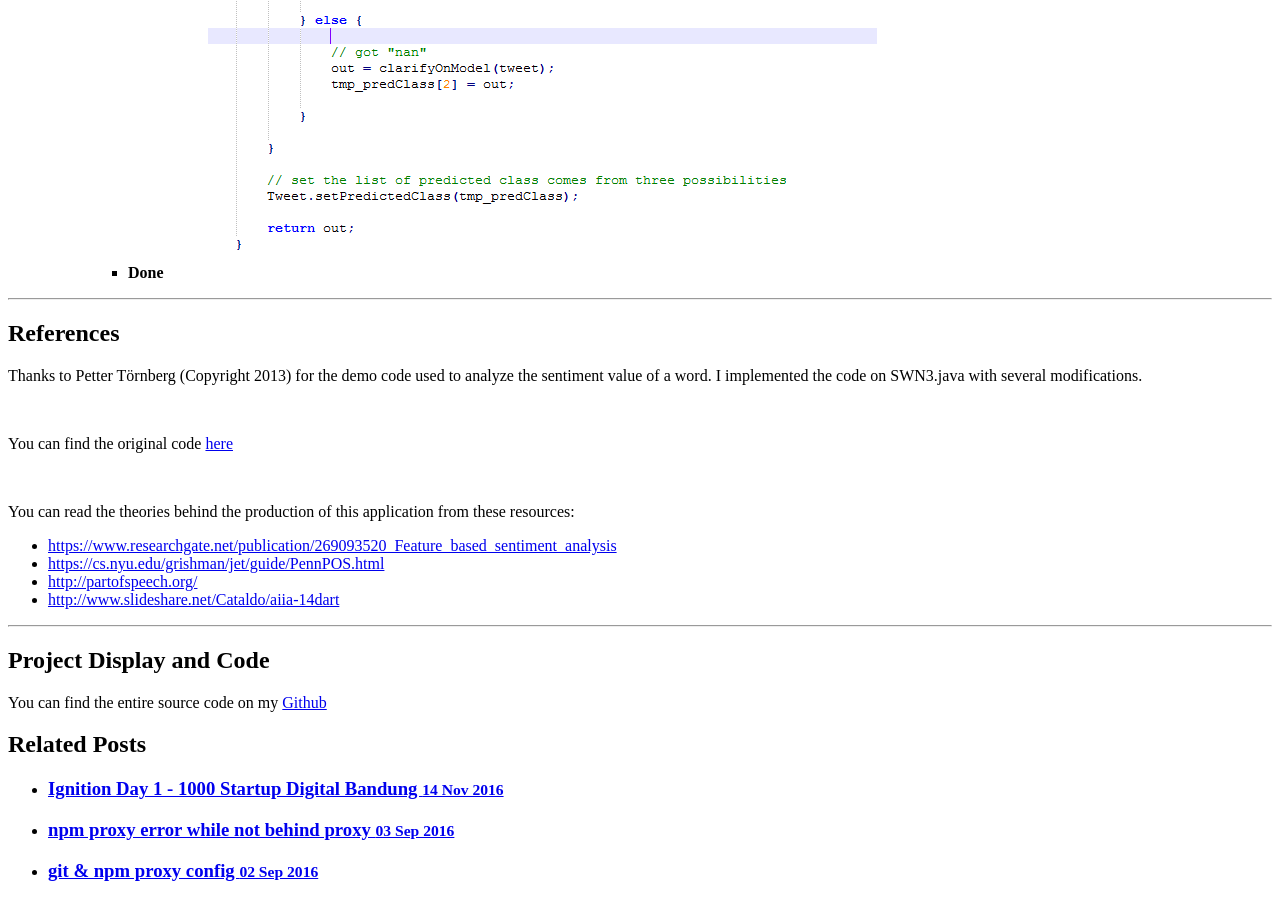
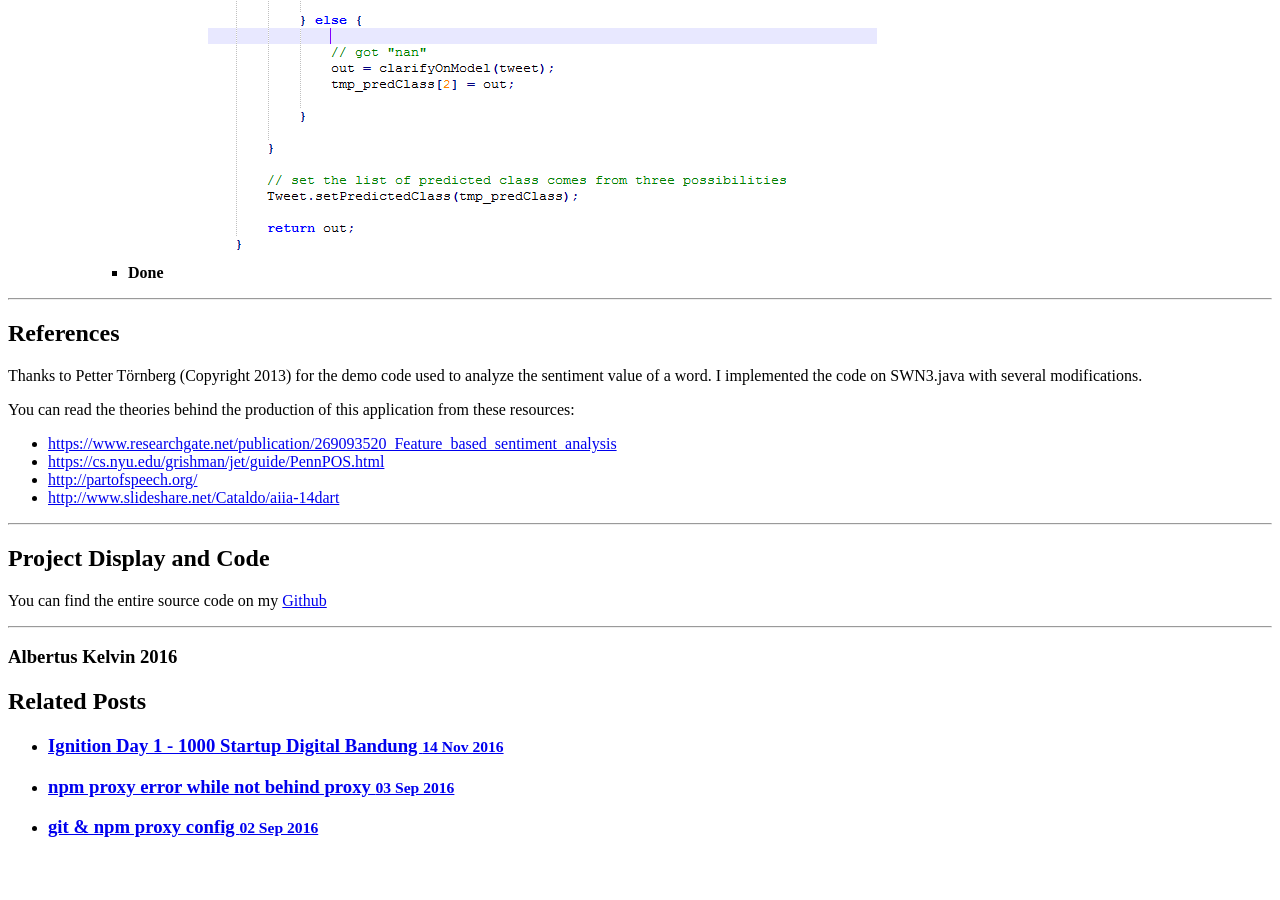
Before and after one commit to albertusk95/albertusk95.github.io, a Jekyll site: the page built from _posts/DataMining/2016-12-26-sentiment-analysis.md, in a window 1280 px wide and 900 px high, scrolled down 8800 px. Built offline with Jekyll 4.4.1, drawn with Linux system fonts in a browser that asks for light colours; after the commit the page ends 9657 px from its top, so only the background shows below that.

Commit message:
update Sentiment Analysis post

```diff
--- a/_posts/DataMining/2016-12-26-sentiment-analysis.md
+++ b/_posts/DataMining/2016-12-26-sentiment-analysis.md
@@ -522,12 +522,6 @@ In this part, I will explain the core principal of this Sentiment Analysis and s
 
 Thanks to Petter Törnberg (Copyright 2013) for the demo code used to analyze the sentiment value of a word. I implemented the code on SWN3.java with several modifications.
 
-<br />
-
-You can find the original code [here](sentiwordnet.isti.cnr.it/code/SentiWordNetDemoCode.java)
-
-<br />
-
 You can read the theories behind the production of this application from these resources:
 
 <ul>
@@ -542,3 +536,7 @@ You can read the theories behind the production of this application from these r
 ## Project Display and Code
 
 You can find the entire source code on my [Github](https://github.com/albertusk95/sentiment-analysis-twitter)
+
+-----
+
+### Albertus Kelvin 2016
```
